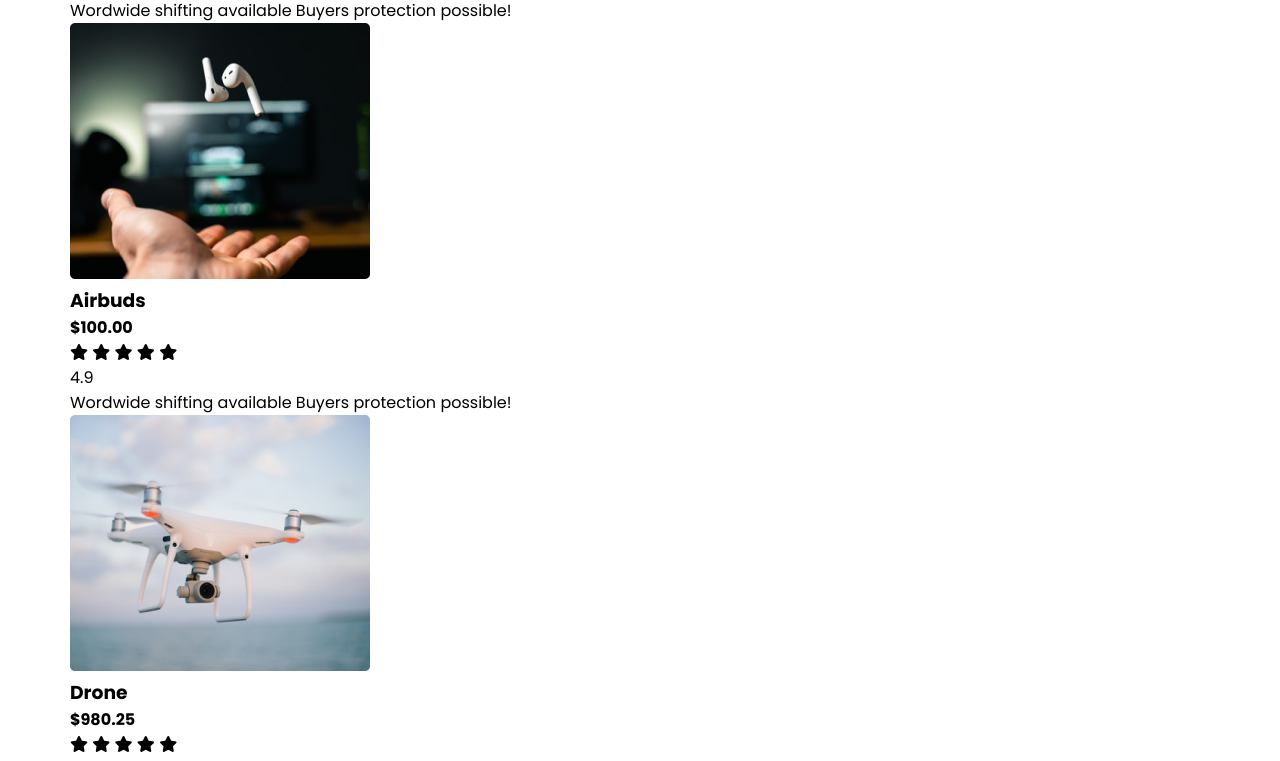
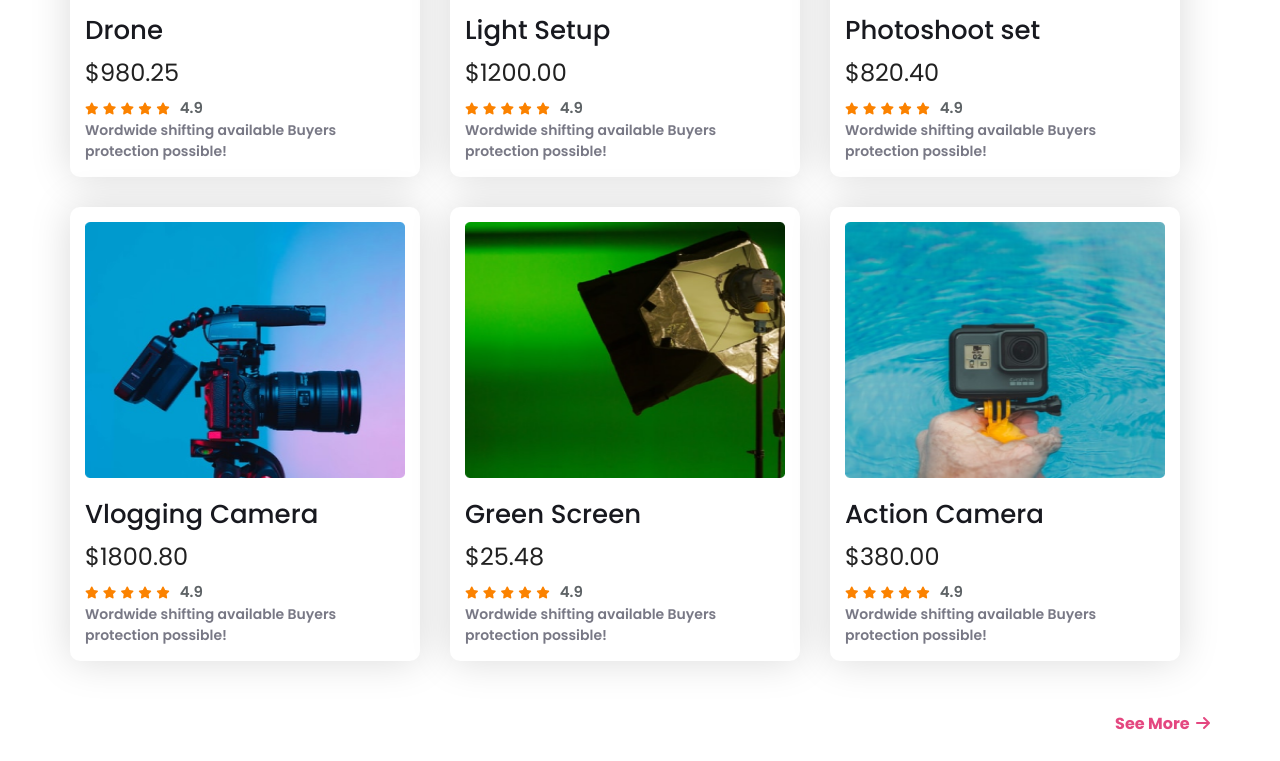
Before and after one commit to nmkhans/assignment_two, a plain HTML site: page index.html in a window 1280 px wide. Shown: the part 1734-2495 px from the top of the page. Drawn offline with Linux system fonts and the light colour scheme.

Commit message:
Collection Section Added

```diff
--- a/index.html
+++ b/index.html
@@ -304,6 +304,9 @@
                         </div>
                     </div>
                 </div>
+                <div class="collection_button">
+                    <a href="#">See More <span><i class="fas fa-arrow-right"></i></span></a>
+                </div>
             </div>
         </section>
     </body>
--- a/styles/style.css
+++ b/styles/style.css
@@ -220,3 +220,80 @@ img {
     font-weight: 600;
     line-height: 70px;
 }
+
+.collection_content {
+    display: grid;
+    grid-template-columns: repeat(3, 1fr);
+    grid-row-gap: 30px;
+    justify-content: center;
+}
+
+.collections {
+    background: #fff;
+    padding: 15px;
+    border-radius: 10px;
+    box-shadow: 0px 0px 40px 0px #00000026;
+    width: 350px;
+}
+
+.collections .collection_feature img {
+    width: 330px;
+    height: 256px;
+}
+
+.collection_feature h3 {
+    font-size: 26px;
+    font-weight: 500;
+    color: #18191F;
+    margin-top: 10px;
+}
+
+.collection_description h4 {
+    color: rgba(0, 0, 0, 0.87);
+    font-size: 24px;
+    font-weight: 400;
+    margin-top: 5px;
+}
+
+.collection_rating {
+    display: flex;
+    margin-top: 5px;
+}
+
+.stars {
+    margin-right: 10px;
+}
+
+.stars span {
+    color: #FB8200;
+    font-size: 12px;
+}
+
+.rating span {
+    font-size: 15px;
+    color: #5E6366;
+    font-weight: 600;
+}
+
+.collection_description p {
+    color: #787885;
+    font-size: 14px;
+    font-weight: 600;
+}
+
+.collection_button {
+    text-align: right;
+    margin-top: 50px;
+}
+
+.collection_button a {
+    display: inline-block;
+    text-decoration: none;
+    font-size: 16px;
+    font-weight: 700;
+    color: #E02C6DDE;
+}
+
+.collection_button a span {
+    margin-left: 3px;
+}
```
